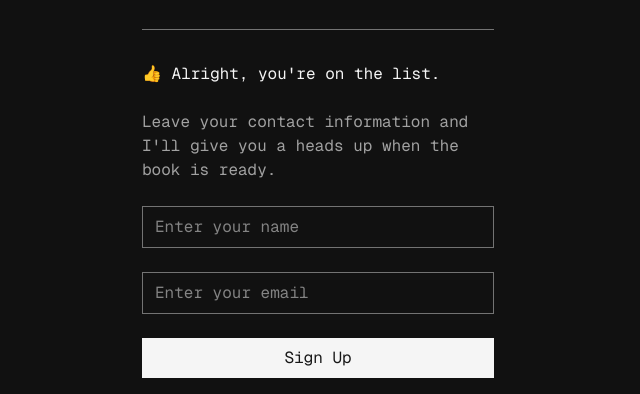
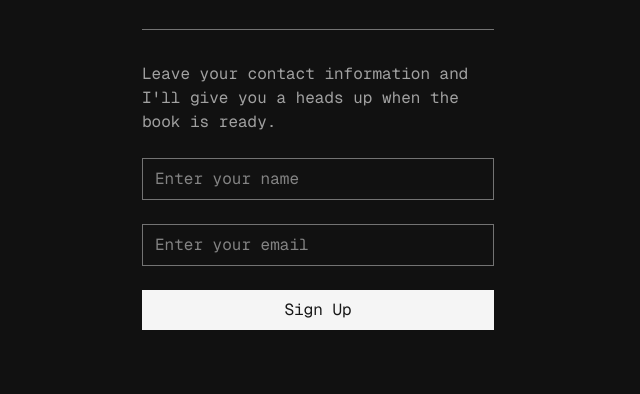
Before and after one commit to hunvreus/wtfm, a website: page docs/index.html in a window 1280 px wide. Shown: the part 491-885 px from the top of the page, without its empty margins (322-962 px from the left). After the commit the page ends 837 px from the top, so only its background shows below. Drawn offline with nearby package versions, Linux system fonts and the light colour scheme.

Commit message:
Autosubmitting the form

```diff
--- a/docs/index.html
+++ b/docs/index.html
@@ -48,12 +48,9 @@
     <hr class="border-neutral-500"/>
     <form
       method="GET"
-      action="https://docs.google.com/forms/d/e/1FAIpQLSe76Wv8aVtb3OLbpyFR6Z6LmZqOXAzdW36_kcbZHjJdp9XUfg/viewform?usp=pp_url"
+      action="https://docs.google.com/forms/d/e/1FAIpQLSe76Wv8aVtb3OLbpyFR6Z6LmZqOXAzdW36_kcbZHjJdp9XUfg/formResponse?&submit=Submit"
       class="space-y-6 font-mono"
     >
-      <p class="text-neutral-100" x-show="submitted">
-        👍 Alright, you're on the list.
-      </p>
       <p class="text-neutral-400">Leave your contact information and I'll give you a heads up when the book is ready.</p>
       <input type="text" name="entry.1240682746" placeholder="Enter your name" class="px-3 py-2 border border-neutral-500 focus-visible:border-neutral-100 font-mono outline-none w-full">
       <input type="email" name="entry.1319237181" placeholder="Enter your email" required class="px-3 py-2 border border-neutral-500 focus-visible:border-neutral-100 font-mono outline-none w-full">
```
